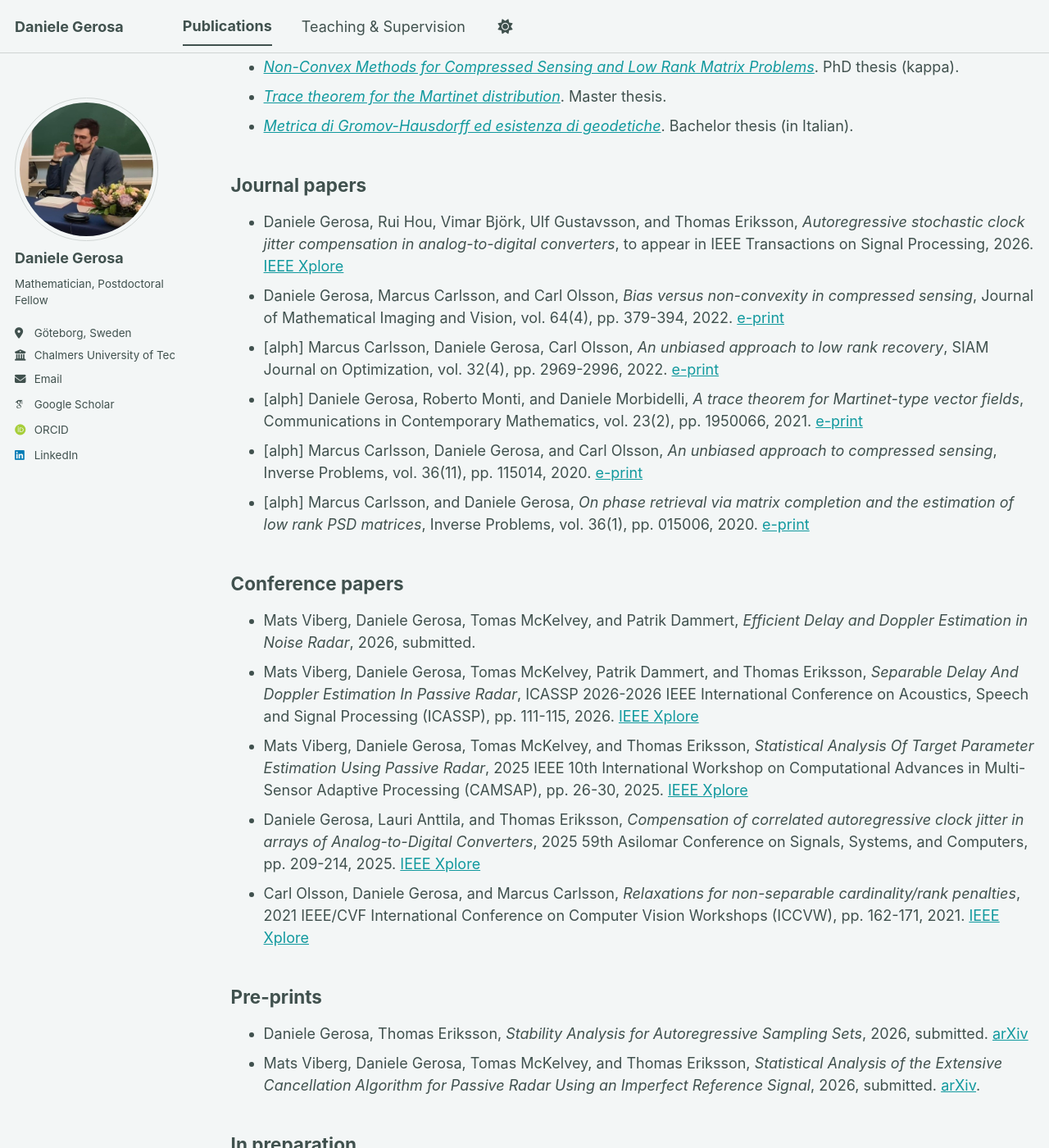
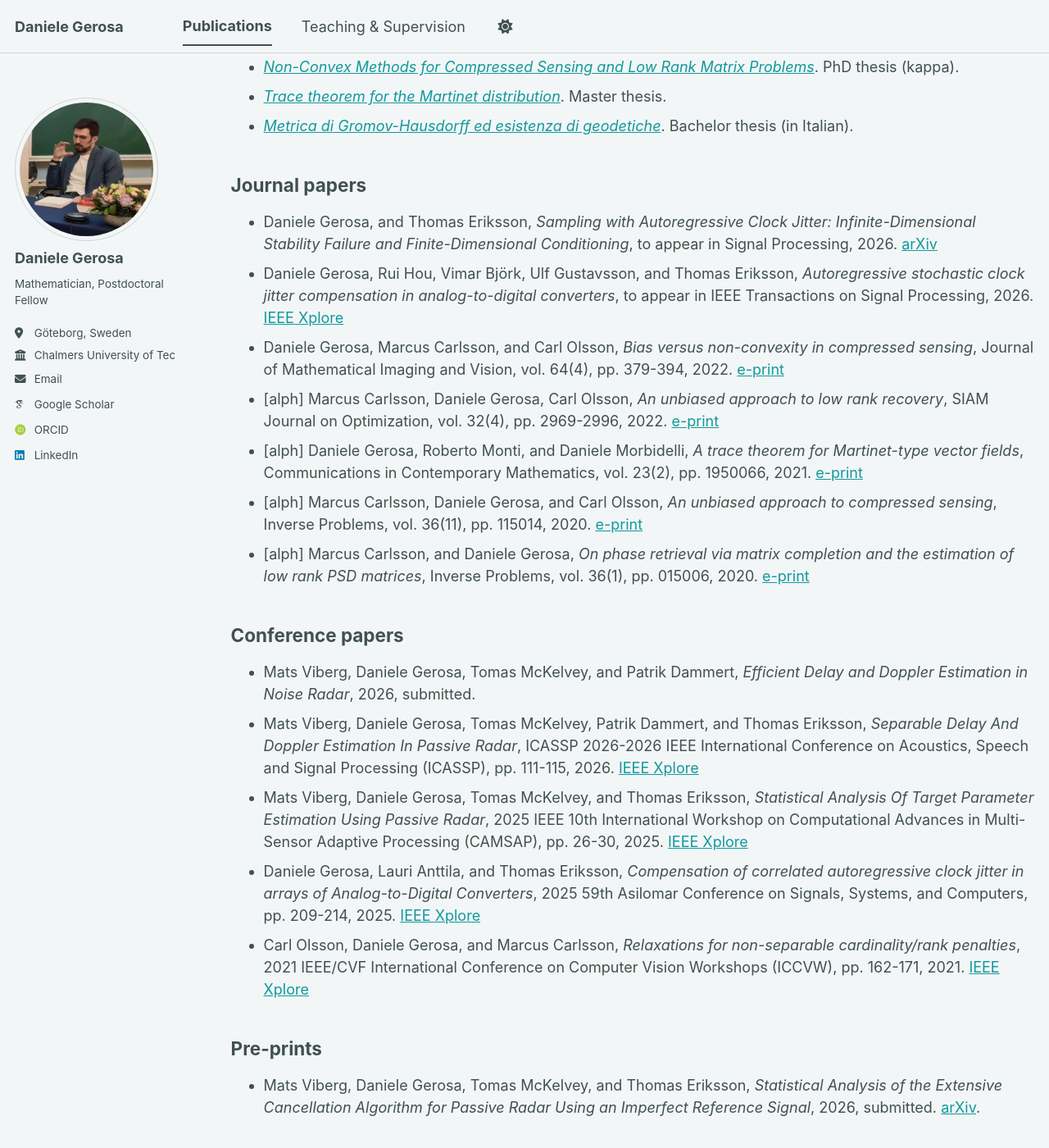
Before and after one commit to dagerosa/dagerosa.github.io, a Jekyll site: the page built from _pages/publications.md, in a window 1280 px wide and 1400 px high, scrolled down 223 px. Shown: the whole window at 82% size. Built offline with Jekyll 4.4.1, drawn with Linux system fonts in a browser that asks for light colours; some web fonts are replaced; a script bundle is joined from its source files by our own code; library files that are not in the unit come from our copies.

Commit message:
Update publications.md

```diff
--- a/_pages/publications.md
+++ b/_pages/publications.md
@@ -13,6 +13,7 @@
 - [*Metrica di Gromov-Hausdorff ed esistenza di geodetiche*](https://www.math.unipd.it/~monti/tesi/Daniele_Gerosa.pdf). Bachelor thesis (in Italian).
 
 ## Journal papers
+- Daniele Gerosa, and Thomas Eriksson, *Sampling with Autoregressive Clock Jitter: Infinite-Dimensional Stability Failure and Finite-Dimensional Conditioning*, to appear in Signal Processing, 2026. [arXiv](https://arxiv.org/abs/2606.03942)
 - Daniele Gerosa, Rui Hou, Vimar Björk, Ulf Gustavsson, and Thomas Eriksson, *Autoregressive stochastic clock jitter compensation in analog-to-digital converters*, to appear in IEEE Transactions on Signal Processing, 2026. [IEEE Xplore](https://ieeexplore.ieee.org/stamp/stamp.jsp?arnumber=11489516)
 - Daniele Gerosa, Marcus Carlsson, and Carl Olsson, *Bias versus non-convexity in compressed sensing*, Journal of Mathematical Imaging and Vision, vol. 64(4), pp. 379-394, 2022. [e-print](https://link.springer.com/article/10.1007/s10851-022-01071-5)
 - [alph] Marcus Carlsson, Daniele Gerosa, Carl Olsson, *An unbiased approach to low rank recovery*, SIAM Journal on Optimization, vol. 32(4), pp. 2969-2996, 2022. [e-print](https://epubs.siam.org/doi/10.1137/19M1294800)
@@ -28,7 +29,6 @@
 - Carl Olsson, Daniele Gerosa, and Marcus Carlsson, *Relaxations for non-separable cardinality/rank penalties*, 2021 IEEE/CVF International Conference on Computer Vision Workshops (ICCVW), pp. 162-171, 2021. [IEEE Xplore](https://ieeexplore.ieee.org/document/9607452)
 
 ## Pre-prints
-- Daniele Gerosa, Thomas Eriksson, *Stability Analysis for Autoregressive Sampling Sets*, 2026, submitted. [arXiv](https://arxiv.org/pdf/2606.03942)
 - Mats Viberg, Daniele Gerosa, Tomas McKelvey, and Thomas Eriksson, *Statistical Analysis of the Extensive Cancellation Algorithm for Passive Radar Using an Imperfect
 Reference Signal*, 2026, submitted. [arXiv](https://arxiv.org/pdf/2601.20817).
 
```
